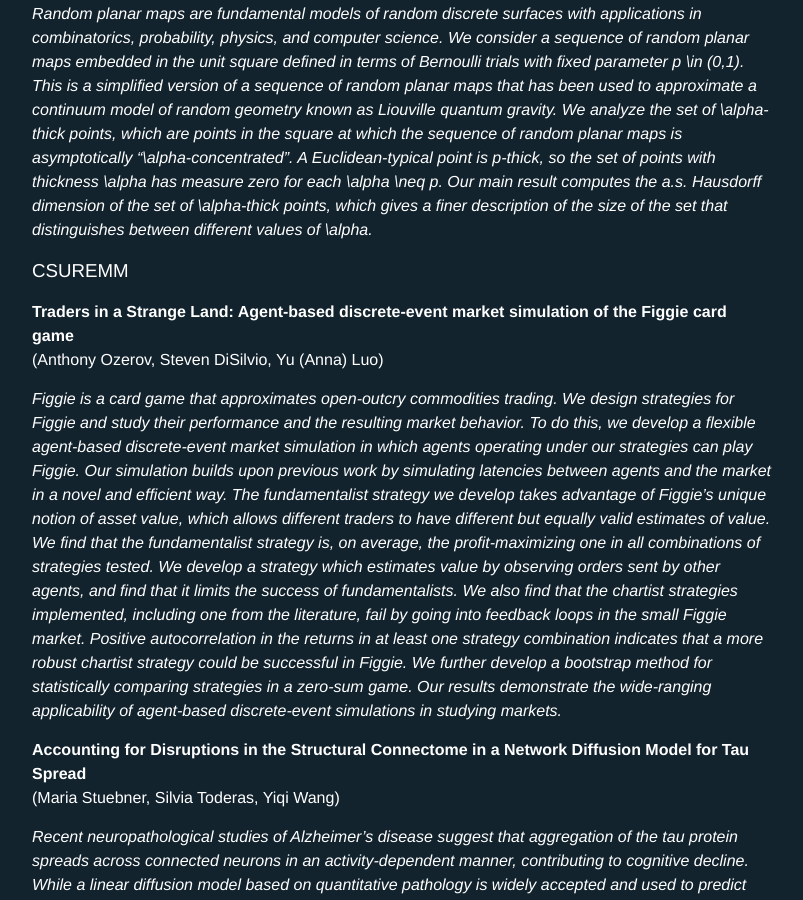
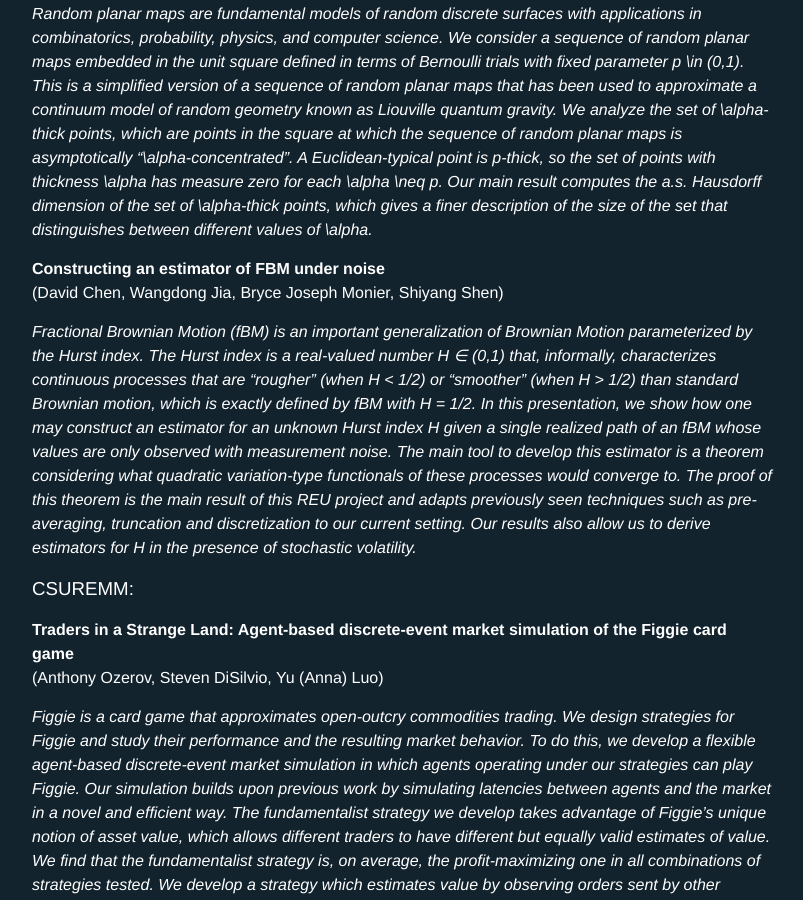
Before and after one commit to ColumbiaUndergradMathModeling/Home, a Jekyll site: the page built from pages/sums/su21.md, in a window 1280 px wide and 900 px high, scrolled down 978 px. Shown: the whole window, without its empty margins (238-1041 px from the left). Built offline with Jekyll 4.4.1, drawn with Linux system fonts in a browser that asks for light colours; our own code applies the rules of GitHub Pages for plain Markdown files.

Commit message:
Update su21.md
add

```diff
--- a/pages/sums/su21.md
+++ b/pages/sums/su21.md
@@ -45,7 +45,13 @@ Join Zoom Meeting [here.](https://columbiauniversity.zoom.us/j/93384395727?pwd=T
 We consider a sequence of random planar maps embedded in the unit square defined in terms of Bernoulli trials with fixed parameter p \in (0,1).  This is a simplified version of a sequence of random planar maps that has been used to approximate a continuum model of random geometry known as Liouville quantum gravity.
 We analyze the set of \alpha-thick points, which are points in the square at which the sequence of random planar maps is asymptotically "\alpha-concentrated".  A Euclidean-typical point is p-thick, so the set of points with thickness \alpha has measure zero for each \alpha \neq p. Our main result computes the a.s. Hausdorff dimension of the set of \alpha-thick points, which gives a finer description of the size of the set that distinguishes between different values of \alpha.*
 
-### CSUREMM
+**Constructing an estimator of FBM under noise** <br/>
+(David Chen, Wangdong Jia, Bryce Joseph Monier, Shiyang Shen)
+
+*Fractional Brownian Motion (fBM) is an important generalization of Brownian Motion parameterized by the Hurst index. The Hurst index is a real-valued number H ∈ (0,1) that, informally, characterizes continuous processes that are “rougher” (when H < 1/2) or “smoother” (when H > 1/2) than standard Brownian motion, which is exactly defined by fBM with H = 1/2. In this presentation, we show how one may construct an estimator for an unknown Hurst index H given a single realized path of an fBM whose values are only observed with measurement noise. The main tool to develop this estimator is a theorem considering what quadratic variation-type functionals of these processes would converge to. The proof of this theorem is the main result of this REU project and adapts previously seen techniques such as pre-averaging, truncation and discretization to our current setting. Our results also allow us to derive estimators for H in the presence of stochastic volatility.*
+
+
+### CSUREMM:
 
 **Traders in a Strange Land: Agent-based discrete-event market simulation of the Figgie card game** <br/>
 (Anthony Ozerov, Steven DiSilvio, Yu (Anna) Luo)
```
